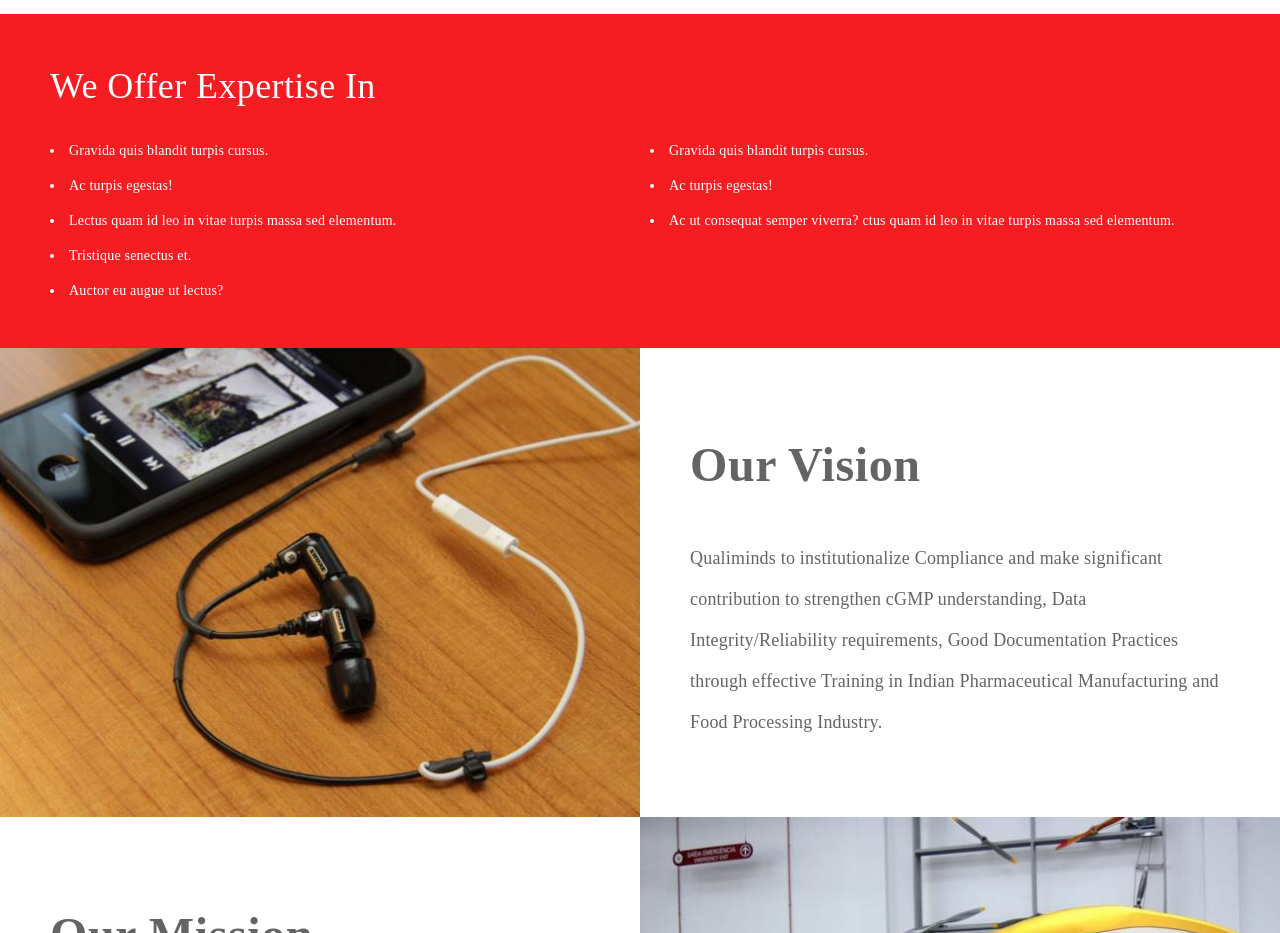
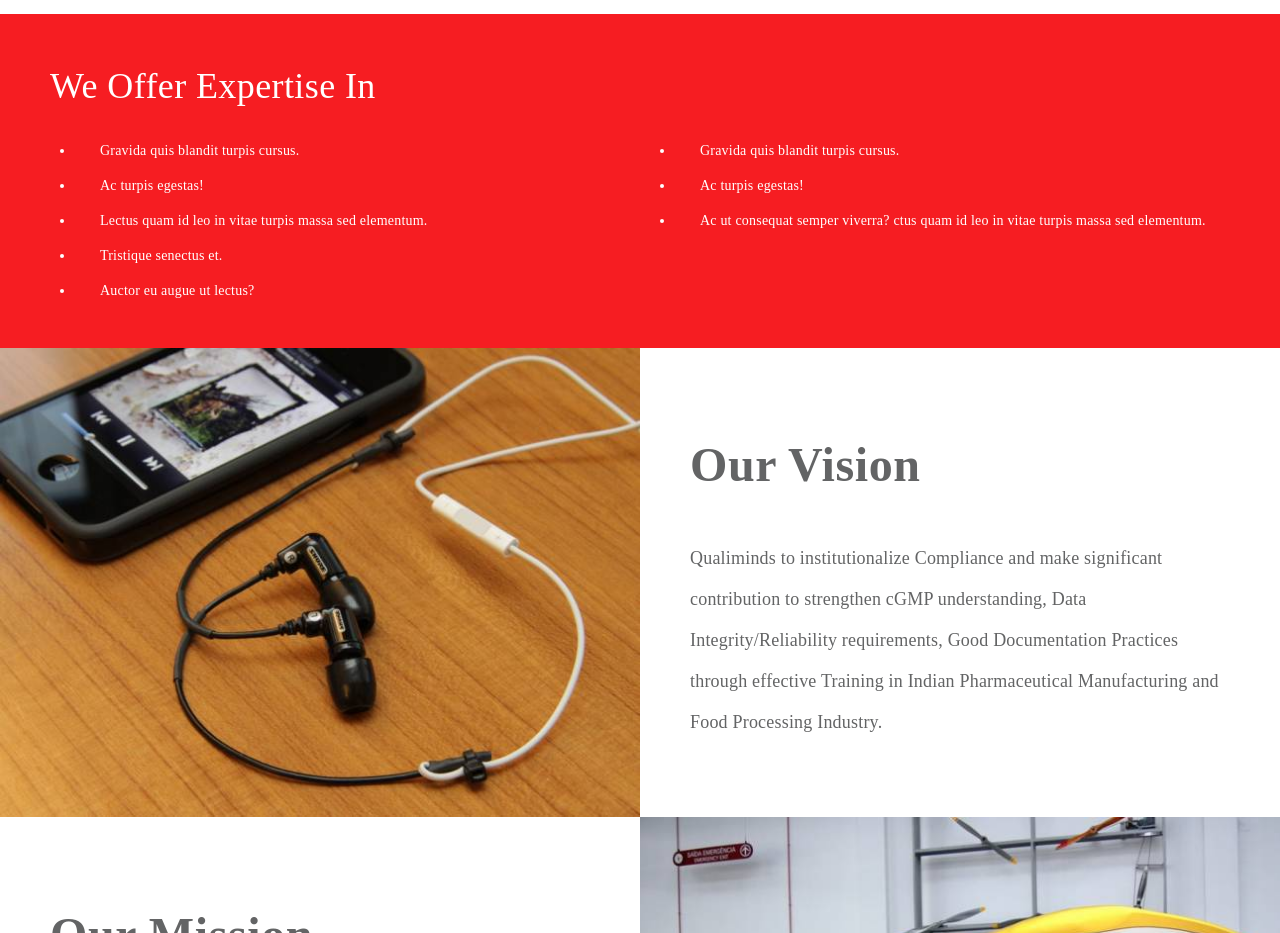
Before and after one commit to bassoGeorge/qualiminds-design, a website: page about-us.html in a window 1280 px wide. Shown: the part 940-1873 px from the top of the page. Drawn offline with nearby package versions, Linux system fonts and the light colour scheme; files that its build step writes are made by us from their sources; a web font is replaced by a local one.

Commit message:
Update bullet-list to use outside bullets

```diff
--- a/resources/sass/_base.scss
+++ b/resources/sass/_base.scss
@@ -109,7 +109,11 @@ quote {
 
 .bullet-list {
     list-style-type: disc;
-    list-style-position: inside;
+    list-style-position: outside;
     line-height: 2.5;
     margin-top: 1em;
+    padding-left: 2.5rem;
+    li {
+        padding-left: 2.5rem;
+    }
 }
```
